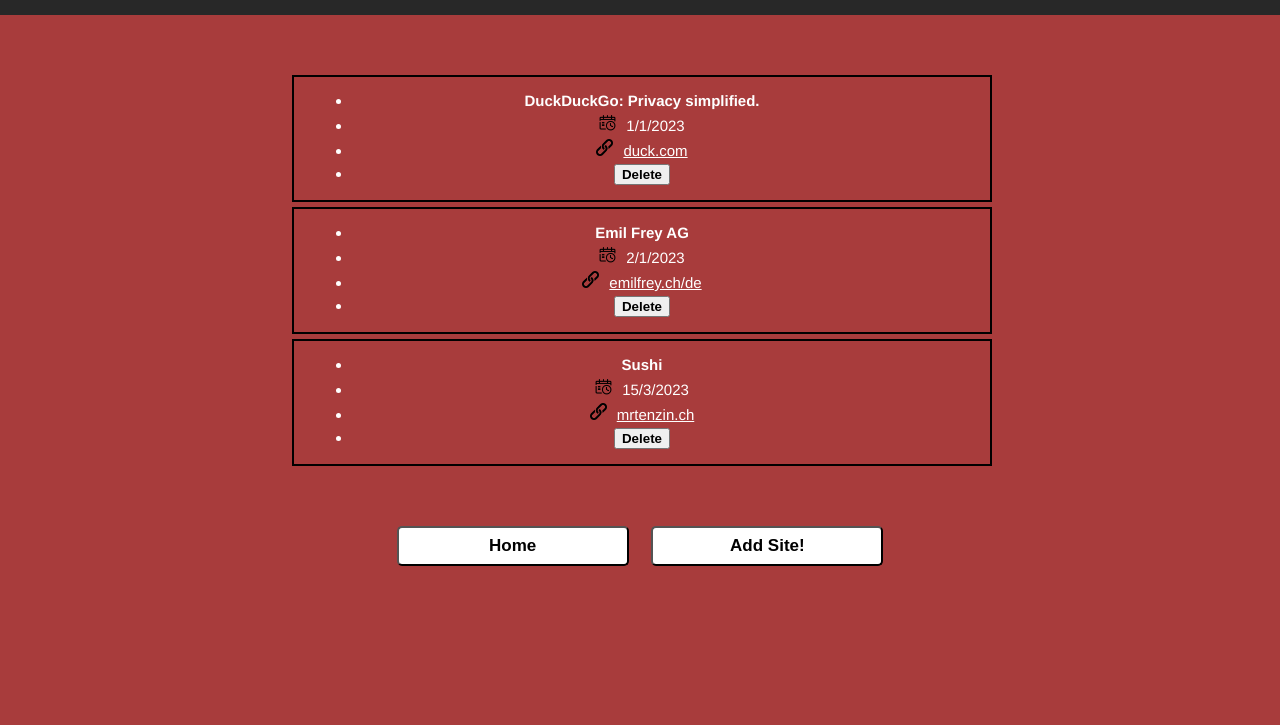
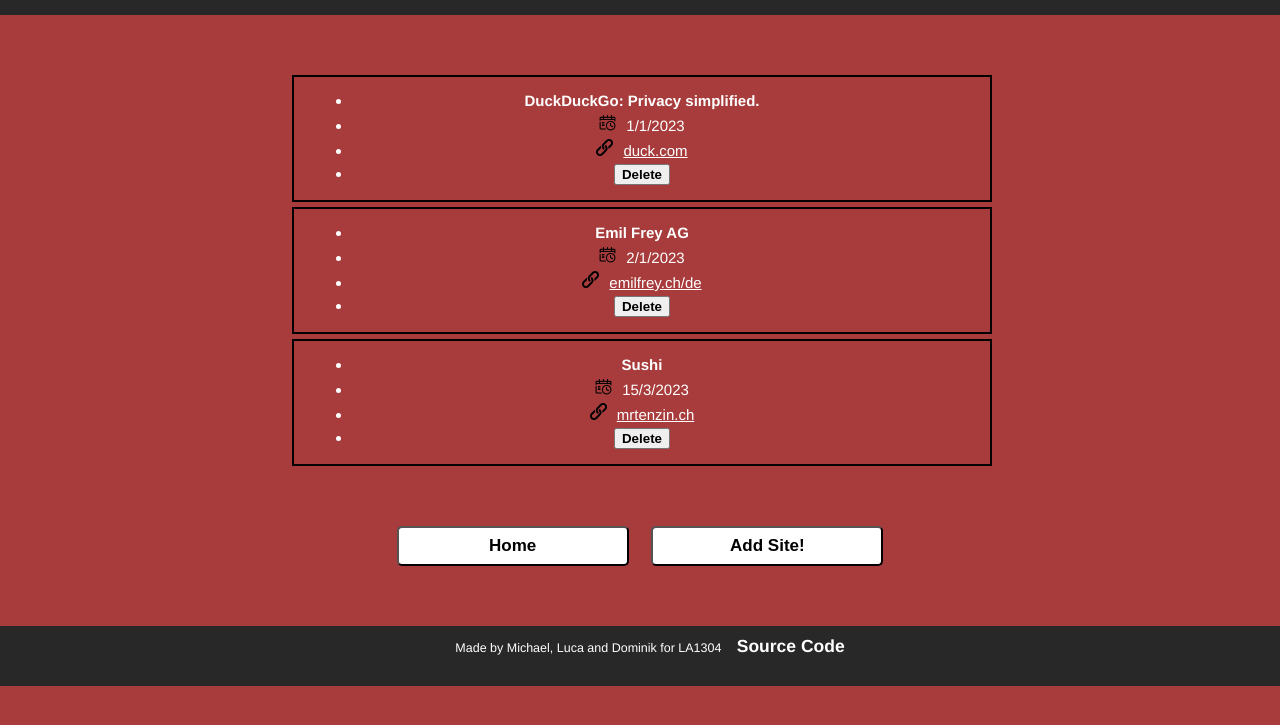
Before and after one commit to NotMHX/LA1304, a website: page MiniLink/all.html in a window 1280 px wide. Shown: the part 75-800 px from the top of the page. Drawn offline with Linux system fonts and the light colour scheme.

Commit message:
added missing footer

```diff
--- a/MiniLink/all.html
+++ b/MiniLink/all.html
@@ -30,5 +30,14 @@
       </div>
       <script src="./javascript/listSites.js"></script>
     </main>
+    <footer>
+      <p class="footerDesc">Made by Michael, Luca and Dominik for LA1304</p>
+      <a
+        href="https://github.com/NotMHX/LA1304"
+        class="footerLink"
+        target="_blank"
+        >Source Code</a
+      >
+    </footer>
   </body>
 </html>
```
